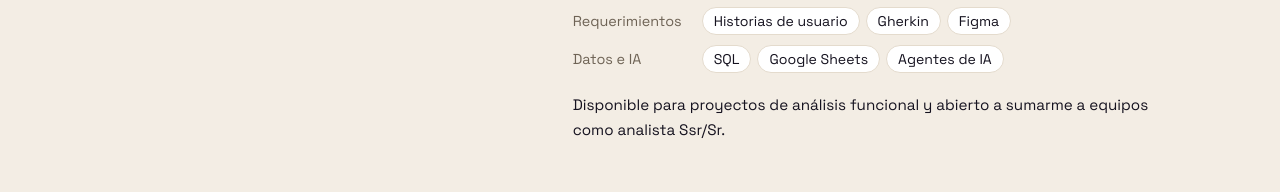
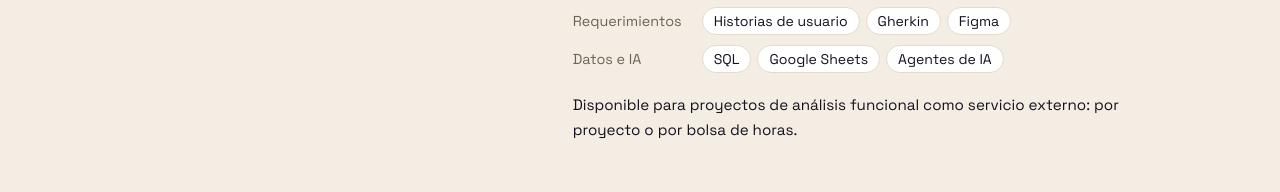
Before and after one commit to alvauri/ualvarez-web, a plain HTML site: page index.html in a window 1280 px wide. Shown: the part 4569-4761 px from the top of the page. Drawn offline with Linux system fonts and the light colour scheme.

Commit message:
Sobre mí: aclarar que el análisis funcional es un servicio externo
Co-Authored-By: Claude Opus 5.5 <noreply@anthropic.com>
Claude-Session: https://claude.ai/code/session_01HHEYcHuLTEbjup9UgGLo5L

```diff
--- a/index.html
+++ b/index.html
@@ -474,7 +474,7 @@
             <dt>Datos e IA</dt>
             <dd><span>SQL</span><span>Google Sheets</span><span>Agentes de IA</span></dd>
           </dl>
-          <p class="disponible">Disponible para proyectos de análisis funcional y abierto a sumarme a equipos como analista Ssr/Sr.</p>
+          <p class="disponible">Disponible para proyectos de análisis funcional como servicio externo: por proyecto o por bolsa de horas.</p>
         </div>
       </div>
     </div></div>
```
